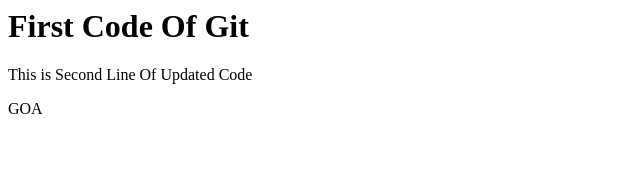
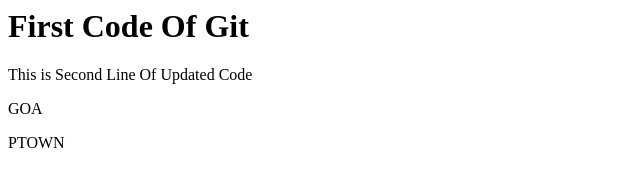
Before and after one commit to aaditya09750/Mern-Github-Lec01, a plain HTML site: page index.html in a window 1280 px wide. Shown: the full height of the page, 0-640 px from the left. Drawn offline with Linux system fonts and the light colour scheme.

Commit message:
Added pTown

```diff
--- a/index.html
+++ b/index.html
@@ -1,3 +1,4 @@
 <h1>First Code Of Git</h1>
 <p>This is Second Line Of Updated Code</p>
 <p>GOA</p>
+<p>PTOWN</p>
```
